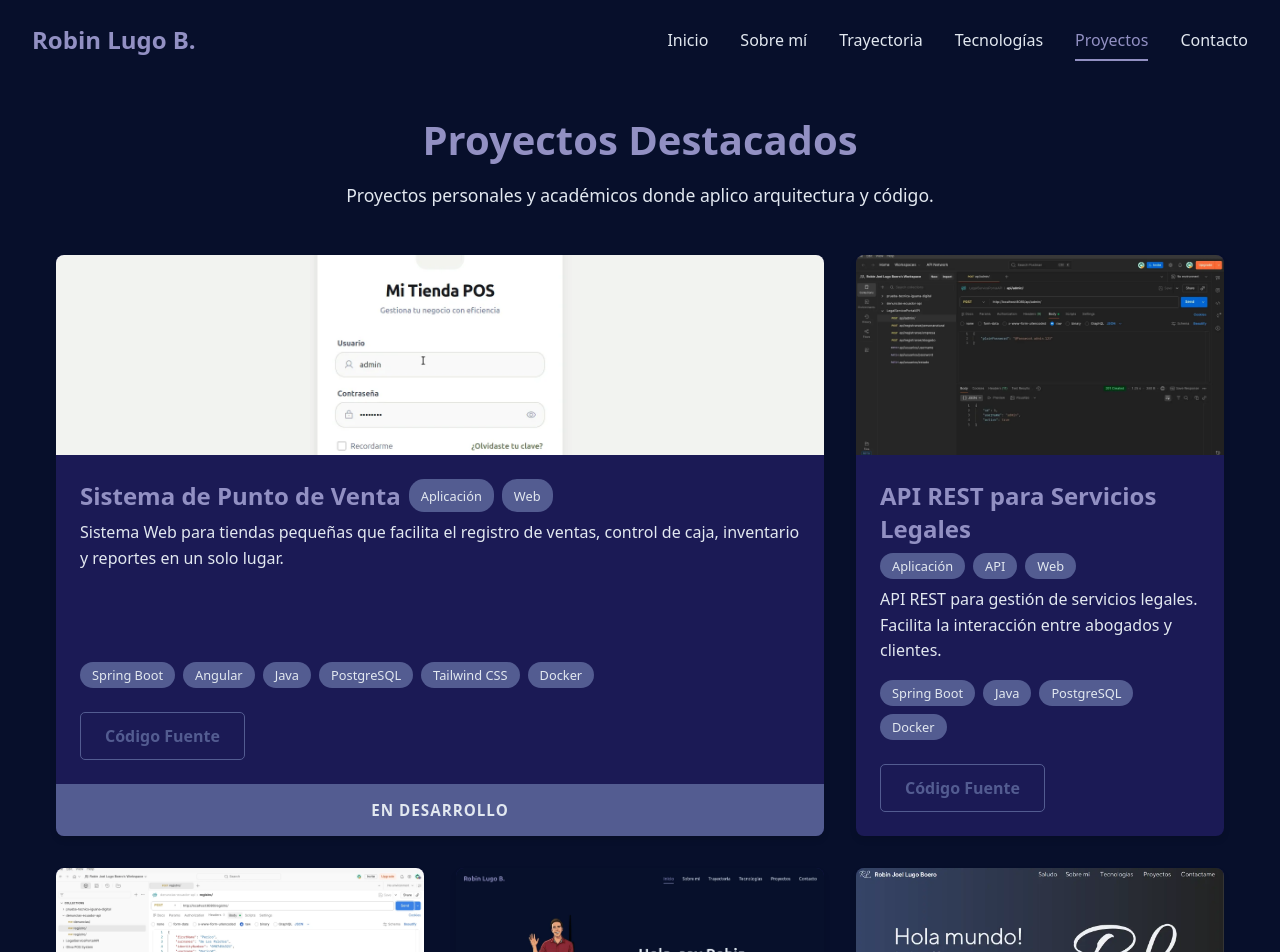
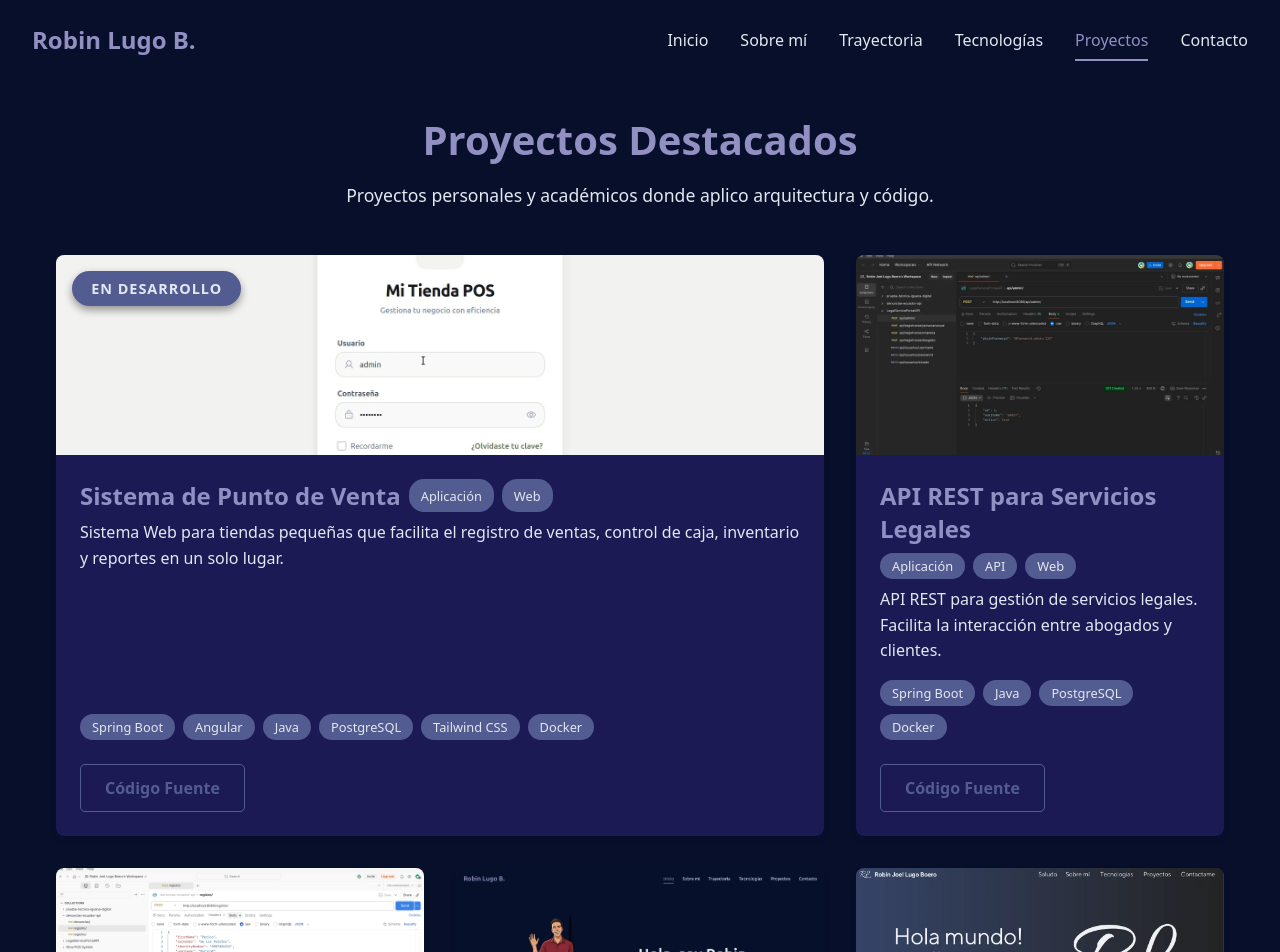
Before and after one commit to RobinLB99/robinlugoboero, an Angular app: page /projects in a window 1280 px wide. Shown: the top 952 px of the page. Built offline with nearby package versions, Linux system fonts and the light colour scheme.

Commit message:
style: transformar banner de estado en etiqueta flotante redondeada
Se renombra la clase state-banner a status-badge y se aplica posicionamiento absoluto con bordes redondeados sobre la imagen del proyecto.

```diff
--- a/src/app/pages/projects/projects.css
+++ b/src/app/pages/projects/projects.css
@@ -39,6 +39,7 @@
 }
 
 .project-card {
+  position: relative;
   background-color: var(--bg-card);
   border-radius: 8px;
   overflow: hidden;
@@ -146,16 +147,20 @@
   color: var(--text);
 }
 
-.state-banner {
+.status-badge {
+  position: absolute;
+  top: 1rem;
+  left: 1rem;
+  z-index: 10;
   background-color: var(--primary);
   color: var(--text);
-  text-align: center;
-  padding: 0.99rem 1rem;
-  font-size: 0.95rem;
+  padding: 0.5rem 1.2rem;
+  font-size: 0.9rem;
   font-weight: 700;
   text-transform: uppercase;
   letter-spacing: 1px;
-  width: 100%;
+  border-radius: 20px;
+  box-shadow: 0 4px 8px rgba(0, 0, 0, 0.4);
 }
 
 /* --- Responsive Adjustments for Projects Section --- */
--- a/src/app/pages/projects/projects.html
+++ b/src/app/pages/projects/projects.html
@@ -9,6 +9,9 @@
     <div class="projects-grid">
       @for (project of projects; track project.name) {
         <article class="project-card">
+          @if (project.state) {
+            <div class="status-badge">{{ project.state }}</div>
+          }
           <img
             [src]="project.imageUrl"
             [alt]="project.name"
@@ -50,9 +53,6 @@
               </a>
             </div>
           </div>
-          @if (project.state) {
-          <div class="state-banner">{{ project.state }}</div>
-          }
         </article>
       }
     </div>
```
